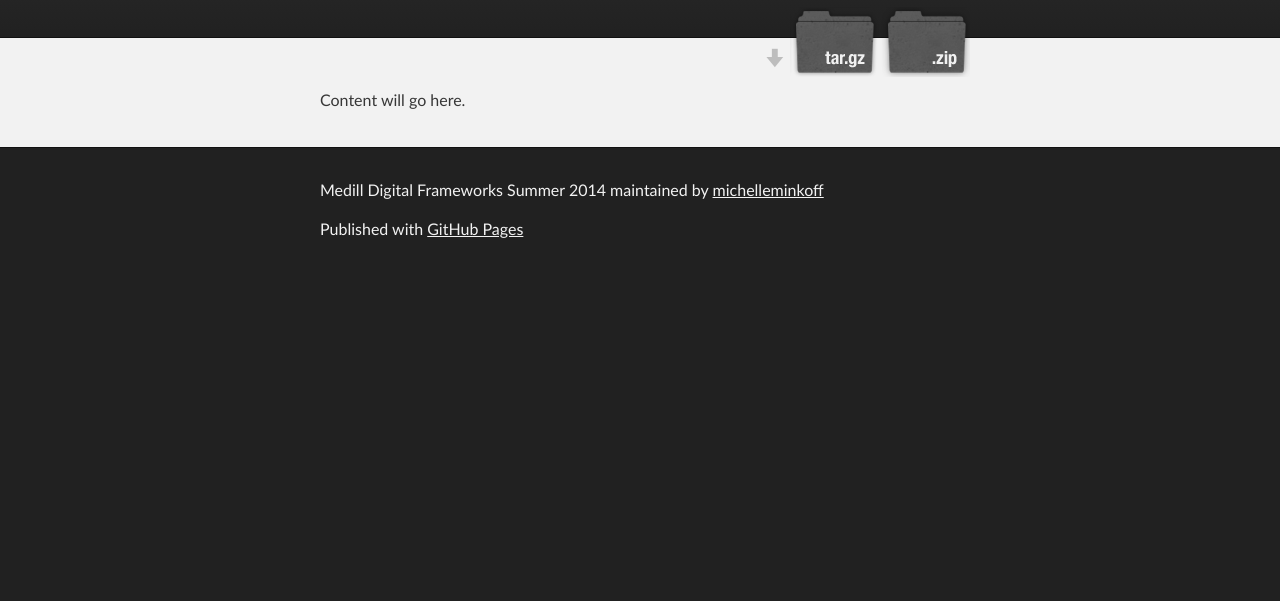
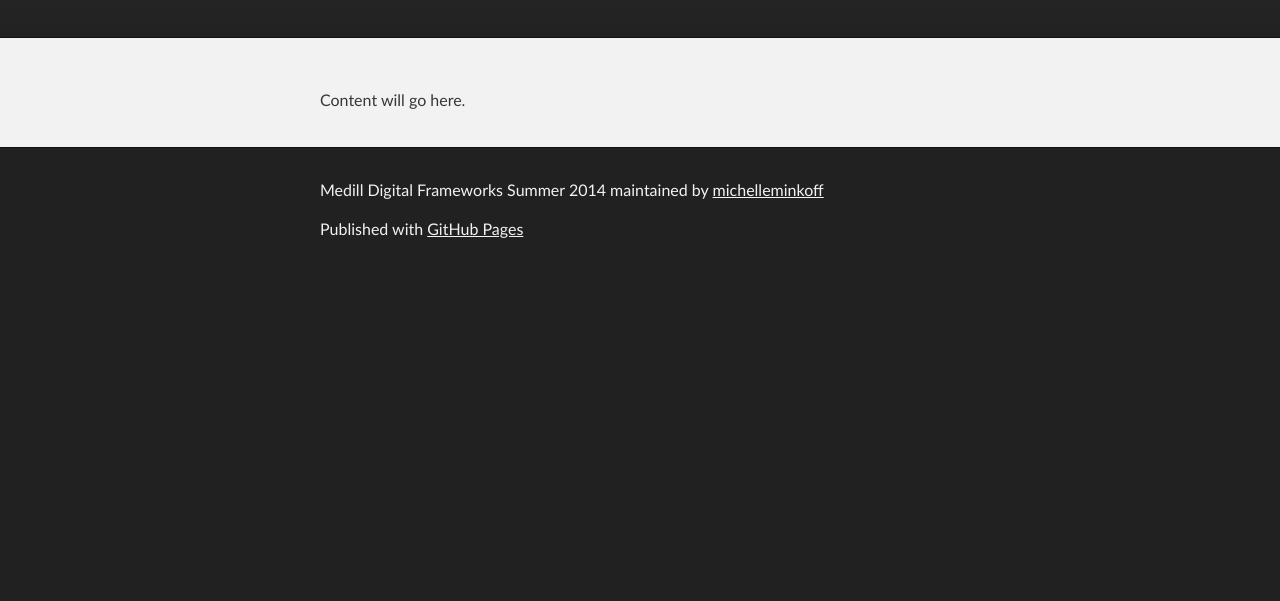
Before and after one commit to michelleminkoff/digitalframeworks, a plain HTML site: page index.html in a window 1280 px wide. Shown: the part 199-800 px from the top of the page. Drawn offline with Linux system fonts and the light colour scheme.

Commit message:
Remove downloads

```diff
--- a/index.html
+++ b/index.html
@@ -21,10 +21,6 @@
           <h1 id="project_title">Medill Digital Frameworks Summer 2014</h1>
           <h2 id="project_tagline"></h2>
 
-            <section id="downloads">
-              <a class="zip_download_link" href="https://github.com/michelleminkoff/digitalframeworks/zipball/master">Download this project as a .zip file</a>
-              <a class="tar_download_link" href="https://github.com/michelleminkoff/digitalframeworks/tarball/master">Download this project as a tar.gz file</a>
-            </section>
         </header>
     </div>
 
```
